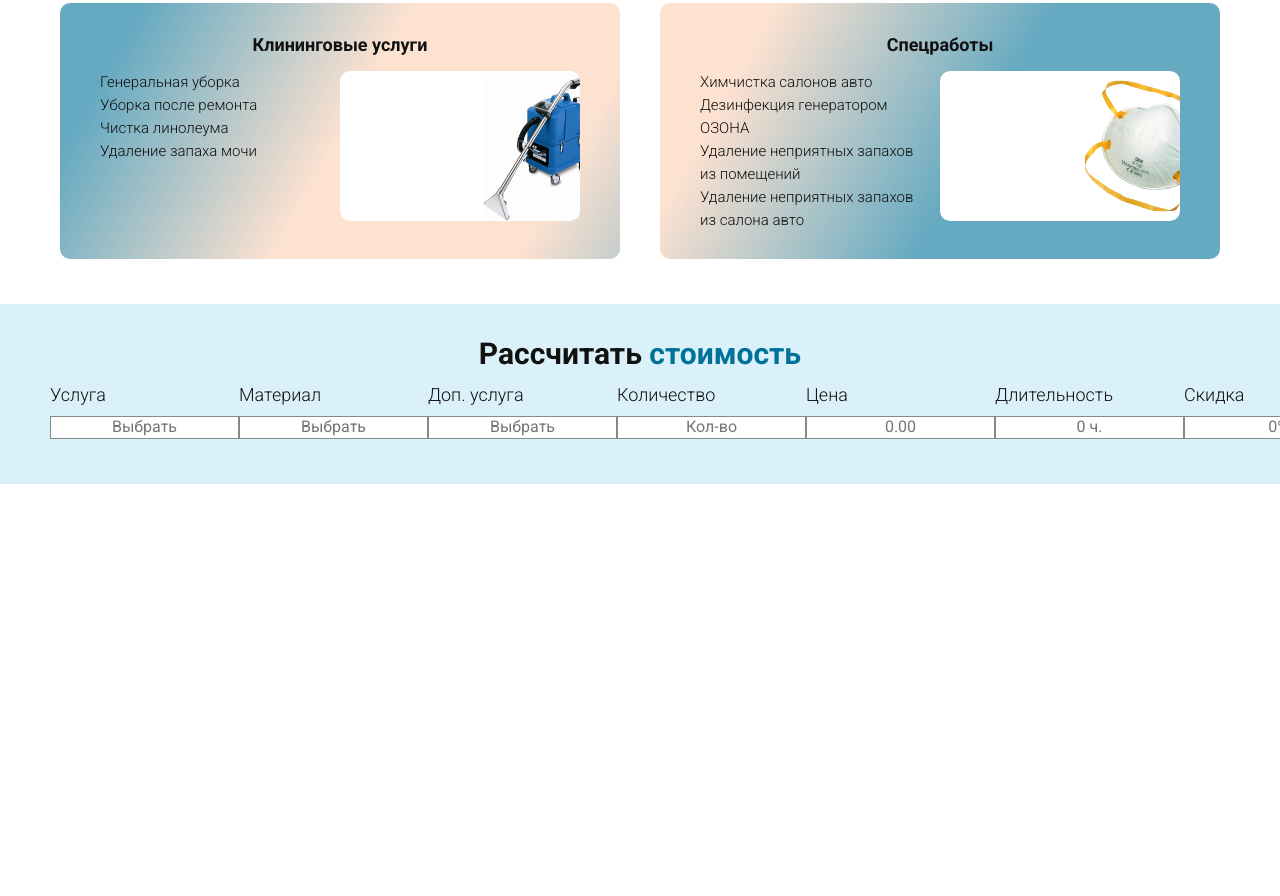
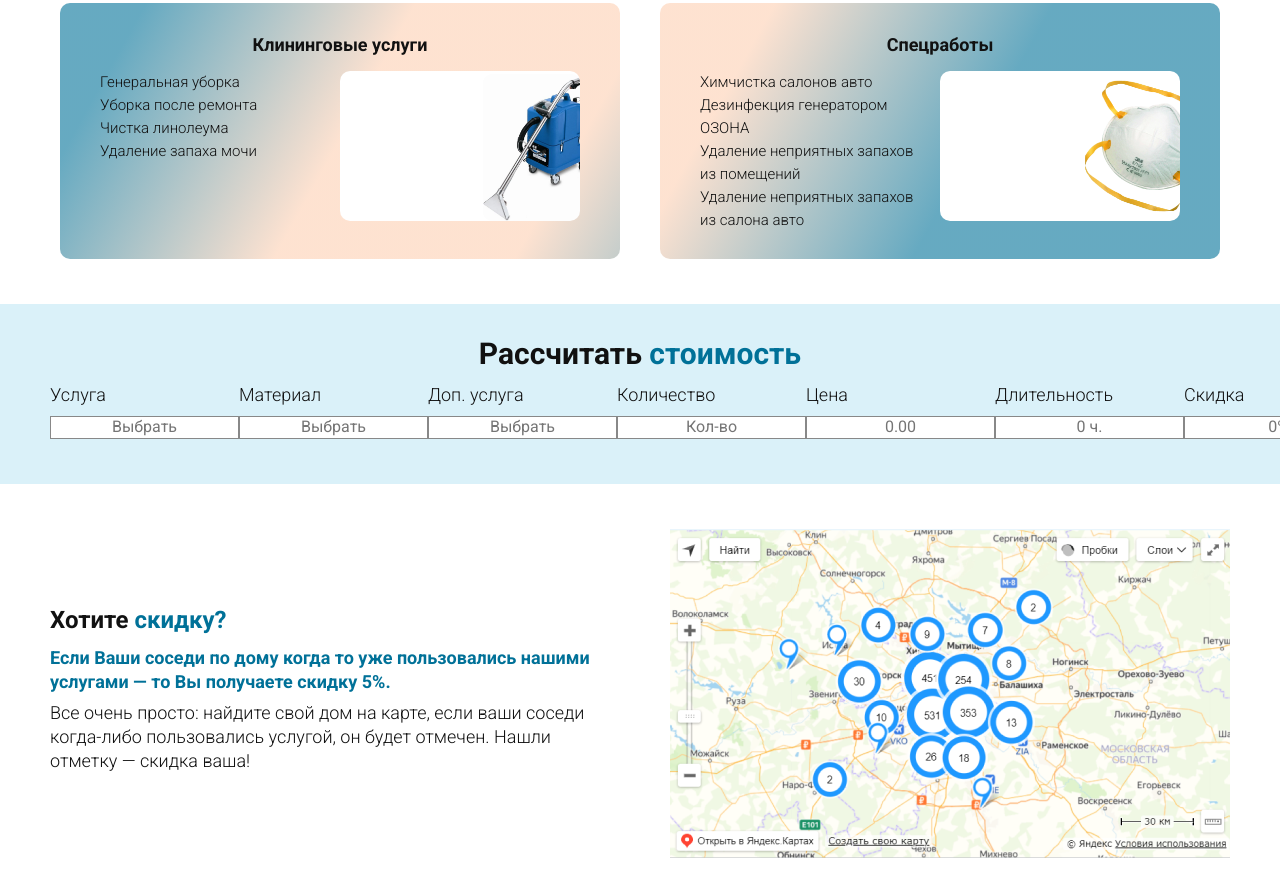
Before and after one commit to stavbers/multipage-site, a website: page app/index.html in a window 1280 px wide. Shown: the part 2218-3114 px from the top of the page. Before the commit the page ends 2702 px from the top, so only its background shows below. Drawn offline with Linux system fonts and the light colour scheme.

Commit message:
add section map

```diff
--- a/app/index.html
+++ b/app/index.html
@@ -330,6 +330,20 @@
     </div>
   </div>
 </section>
+      <section class="map">
+  <div class="container">
+    <div class="map-wrp">
+      <div class="map-info">
+        <h2 class="map__title">Хотите  <span>скидку?</span></h2>
+        <p class="map__descr map__descr_accent">Если Ваши соседи по дому когда то уже пользовались нашими услугами — то Вы получаете скидку 5%.</p>
+        <p class="map__descr">Все очень просто: найдите свой дом на карте, если ваши соседи когда-либо пользовались услугой, он будет отмечен. Нашли отметку — скидка ваша!</p>
+      </div>
+      <div class="map__g-Map">
+        <img src="../img/gMap.png" alt="google map">
+      </div>
+    </div>
+  </div>
+</section>
     </main>
 
     <footer class="footer">
--- /dev/null
+++ b/src/scss/components/_map.scss
@@ -0,0 +1,46 @@
+.map {
+  margin-top: 45px;
+  margin-bottom: 75px;
+  color: $textColor;
+
+  &__title {
+    @include mp0;
+    margin-bottom: 12px;
+
+    & span {
+      color: $accentColor;
+    }
+  }
+
+  &__descr {
+    @include mp0;
+    @include fw300;
+    font-size: 18px;
+    line-height: 24px;
+    margin-bottom: 7px;
+    max-width: 560px;
+
+    &_accent {
+      @include fw700;
+      color: $accentColor;
+    }
+  }
+
+  &__g-Map {
+    width: 560px;
+    height: 330px;
+
+    & img {
+      width: 100%;
+      height: auto;
+    }
+  }
+}
+
+.map-wrp {
+  display: flex;
+  align-items: center;
+  justify-content: space-between;
+}
+
+.map-info {}
--- a/src/scss/main.scss
+++ b/src/scss/main.scss
@@ -11,3 +11,4 @@
 @import "./components/popular-serv";
 @import "./components/all-serv";
 @import "./components/calc";
+@import "./components/map";
```
Also changed, not shown: src/index.html (+1 -0 lines), src/partials/map.html (added, +14 -0 lines), app/css/main.css, app/img/gMap.avif (added), app/img/gMap.png (added), app/img/gMap.webp (added), src/img/gMap.png (added), 1 other file.
